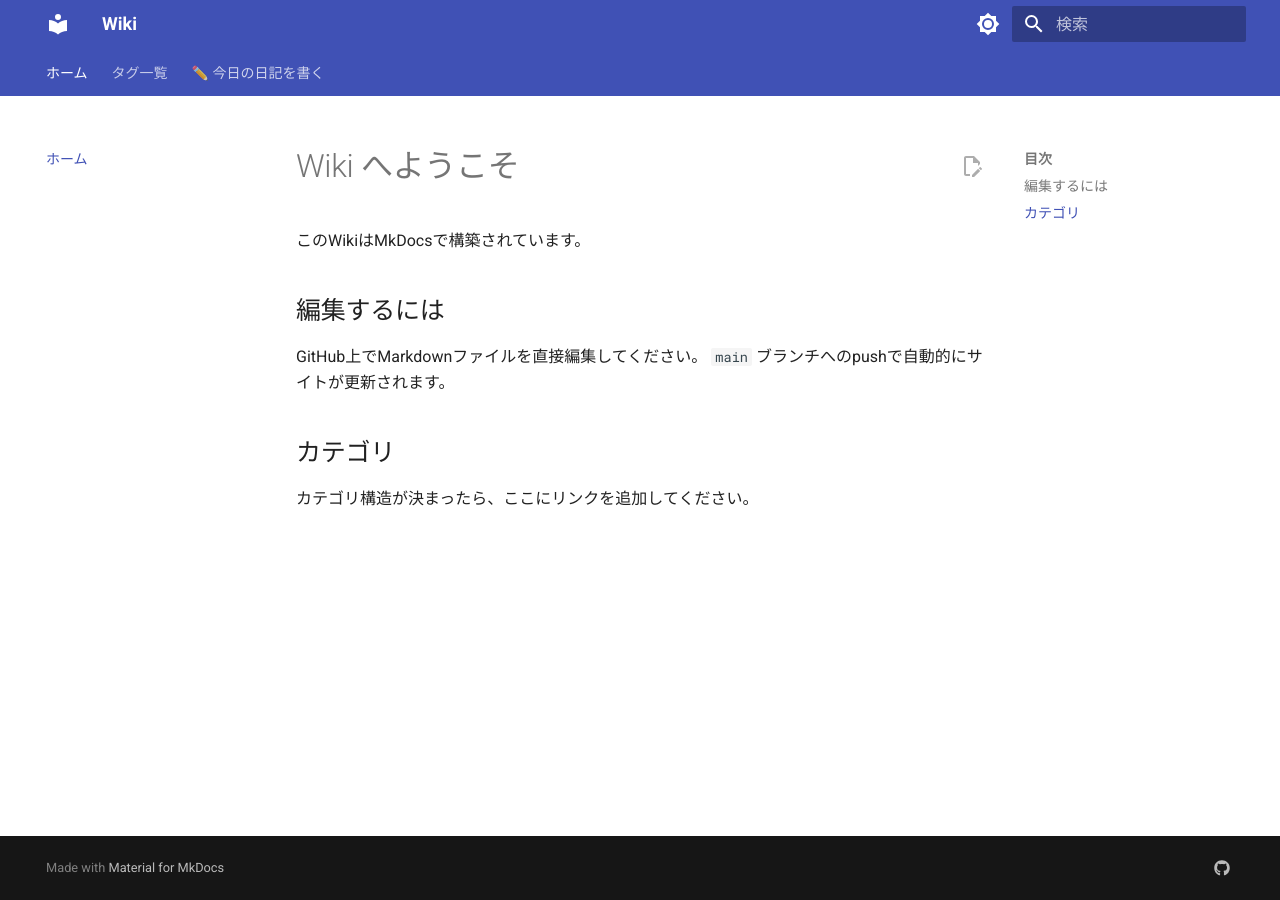
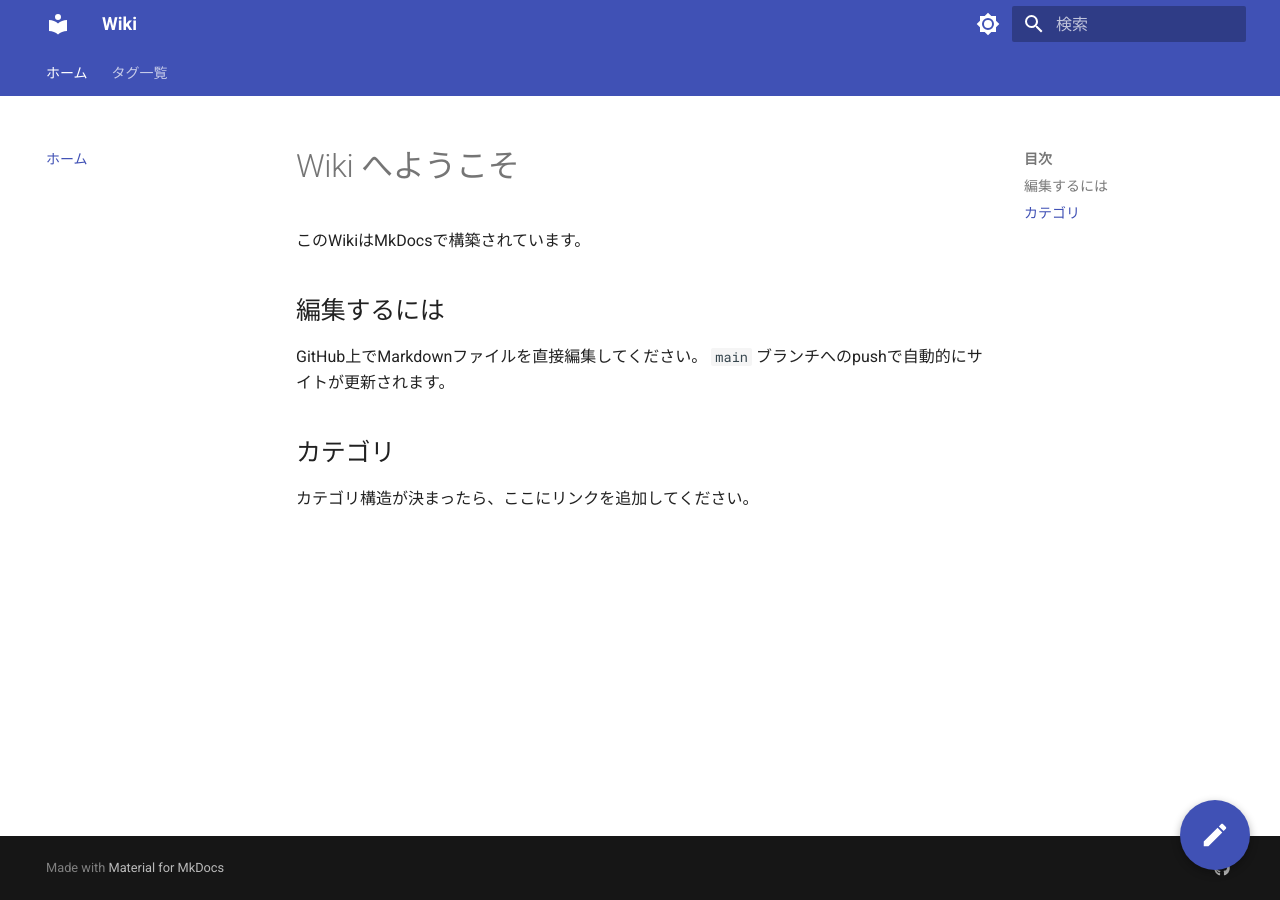
Before and after one commit to ymd2015/site_test, an MkDocs documentation site: the page built from docs/index.md, in a window 1280 px wide. Built offline with MkDocs 1.6.1 and Material for MkDocs 9.7.7, drawn with Linux system fonts in a browser that asks for light colours.

Commit message:
日記機能のSpeed Dial FABを追加
* Speed Dial FABを追加し、日記の作成と編集リンクを統合
* FABのスタイルを追加し、アクションボタンを構築
* 編集ボタンを非表示にし、FABに統合

```diff
--- a/docs/assets/javascripts/diary.js
+++ b/docs/assets/javascripts/diary.js
@@ -1,27 +1,58 @@
 document.addEventListener("DOMContentLoaded", function () {
-  var tabsList = document.querySelector(".md-tabs__list");
-  if (!tabsList) return;
+  var repoUrl = document.documentElement.dataset.repoUrl;
 
+  // 今日の日記 URL
   var now = new Date();
   var year = now.getFullYear();
   var month = String(now.getMonth() + 1).padStart(2, "0");
   var day = String(now.getDate()).padStart(2, "0");
-
-  var repoUrl = document.documentElement.dataset.repoUrl;
-  var url = repoUrl
+  var diaryUrl = repoUrl
     ? repoUrl.replace(/\/$/, "") + "/edit/main/docs/" + year + "/" + month + "/" + day + ".md"
     : "#";
 
-  var li = document.createElement("li");
-  li.className = "md-tabs__item diary-tab-item";
+  // このページを編集 URL（MkDocs Material が生成した編集ボタンから取得）
+  var editBtn = document.querySelector("a.md-content__button");
+  var editUrl = editBtn ? editBtn.href : null;
+  if (editBtn) editBtn.style.display = "none"; // FAB に統合するので非表示
 
-  var a = document.createElement("a");
-  a.href = url;
-  a.target = "_blank";
-  a.rel = "noopener noreferrer";
-  a.className = "md-tabs__link";
-  a.textContent = "\u270F\uFE0F \u4ECA\u65E5\u306E\u65E5\u8A18\u3092\u66F8\u304F";
+  // Speed Dial FAB を構築
+  var fab = document.createElement("div");
+  fab.className = "diary-fab";
 
-  li.appendChild(a);
-  tabsList.appendChild(li);
+  var actions = [
+    { url: diaryUrl, icon: "\uD83D\uDDD3\uFE0F", label: "\u4ECA\u65E5\u306E\u65E5\u8A18\u3092\u66F8\u304F" },
+  ];
+  if (editUrl) {
+    actions.push({ url: editUrl, icon: "\uD83D\uDCDD", label: "\u3053\u306E\u30DA\u30FC\u30B8\u3092\u7DE8\u96C6" });
+  }
+
+  var actionsHtml = actions.map(function (item) {
+    return (
+      '<a href="' + item.url + '" target="_blank" rel="noopener noreferrer" ' +
+      'class="diary-fab__action" data-tooltip="' + item.label + '">' +
+      '<span aria-hidden="true">' + item.icon + '</span>' +
+      '</a>'
+    );
+  }).join("");
+
+  fab.innerHTML =
+    '<div class="diary-fab__actions">' + actionsHtml + '</div>' +
+    '<button class="diary-fab__main" aria-label="\u7DE8\u96C6\u30E1\u30CB\u30E5\u30FC\u3092\u958B\u304F">' +
+    '<svg xmlns="http://www.w3.org/2000/svg" viewBox="0 0 24 24">' +
+    '<path d="M20.71 7.04c.39-.39.39-1.04 0-1.41l-2.34-2.34c-.37-.39-1.02-.39-1.41 0l-1.84 1.83' +
+    ' 3.75 3.75M3 17.25V21h3.75L17.81 9.93l-3.75-3.75L3 17.25z"/>' +
+    '</svg>' +
+    '</button>';
+
+  document.body.appendChild(fab);
+
+  var mainBtn = fab.querySelector(".diary-fab__main");
+  mainBtn.addEventListener("click", function (e) {
+    e.stopPropagation();
+    fab.classList.toggle("diary-fab--open");
+  });
+
+  document.addEventListener("click", function () {
+    fab.classList.remove("diary-fab--open");
+  });
 });
--- a/docs/assets/stylesheets/extra.css
+++ b/docs/assets/stylesheets/extra.css
@@ -1,10 +1,105 @@
 /* カスタムスタイルをここに追加 */
 
-/* 今日の日記ボタン（タブバー内） */
-.diary-tab-item .md-tabs__link {
-  opacity: 0.75;
+/* ===== Speed Dial FAB ===== */
+.diary-fab {
+  position: fixed;
+  bottom: 1.5rem;
+  right: 1.5rem;
+  z-index: 100;
+  display: flex;
+  flex-direction: column;
+  align-items: center;
+  gap: 0.75rem;
 }
 
-.diary-tab-item .md-tabs__link:hover {
+/* メインボタン */
+.diary-fab__main {
+  width: 3.5rem;
+  height: 3.5rem;
+  border-radius: 50%;
+  border: none;
+  background: var(--md-primary-fg-color);
+  color: var(--md-primary-bg-color);
+  cursor: pointer;
+  box-shadow: 0 3px 8px rgba(0, 0, 0, 0.3);
+  display: flex;
+  align-items: center;
+  justify-content: center;
+  transition: transform 0.25s ease, box-shadow 0.2s;
+  flex-shrink: 0;
+}
+
+.diary-fab__main svg {
+  width: 1.5rem;
+  height: 1.5rem;
+  fill: currentColor;
+}
+
+.diary-fab__main:hover {
+  box-shadow: 0 5px 14px rgba(0, 0, 0, 0.4);
+}
+
+.diary-fab--open .diary-fab__main {
+  transform: rotate(45deg);
+}
+
+/* サブアクション群 */
+.diary-fab__actions {
+  display: flex;
+  flex-direction: column;
+  align-items: center;
+  gap: 0.75rem;
+  opacity: 0;
+  pointer-events: none;
+  transform: translateY(0.5rem);
+  transition: opacity 0.2s ease, transform 0.2s ease;
+}
+
+.diary-fab--open .diary-fab__actions {
+  opacity: 1;
+  pointer-events: auto;
+  transform: translateY(0);
+}
+
+/* サブアクションボタン */
+.diary-fab__action {
+  position: relative;
+  width: 3rem;
+  height: 3rem;
+  border-radius: 50%;
+  background: var(--md-default-bg-color);
+  color: var(--md-default-fg-color);
+  box-shadow: 0 2px 6px rgba(0, 0, 0, 0.25);
+  display: flex;
+  align-items: center;
+  justify-content: center;
+  text-decoration: none;
+  font-size: 1.25rem;
+  transition: box-shadow 0.2s;
+}
+
+.diary-fab__action:hover {
+  box-shadow: 0 4px 12px rgba(0, 0, 0, 0.35);
+}
+
+/* ツールチップ（左側に表示） */
+.diary-fab__action::after {
+  content: attr(data-tooltip);
+  position: absolute;
+  right: calc(100% + 0.75rem);
+  top: 50%;
+  transform: translateY(-50%);
+  white-space: nowrap;
+  background: rgba(0, 0, 0, 0.72);
+  color: #fff;
+  padding: 0.25rem 0.625rem;
+  border-radius: 4px;
+  font-size: 0.75rem;
+  pointer-events: none;
+  opacity: 0;
+  transition: opacity 0.15s;
+}
+
+.diary-fab__action:hover::after {
   opacity: 1;
 }
```
